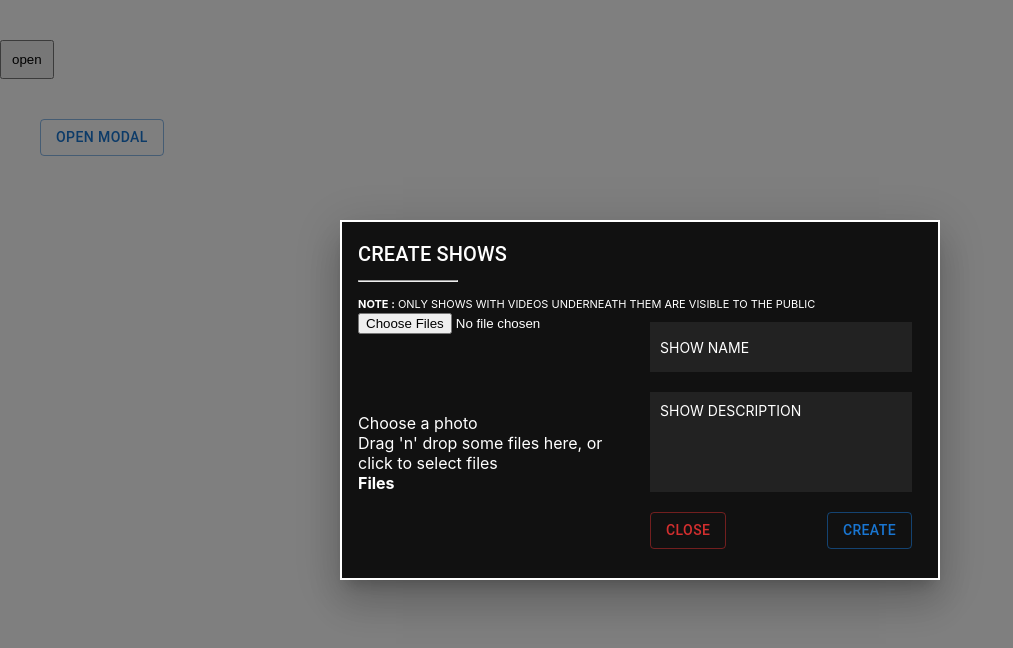
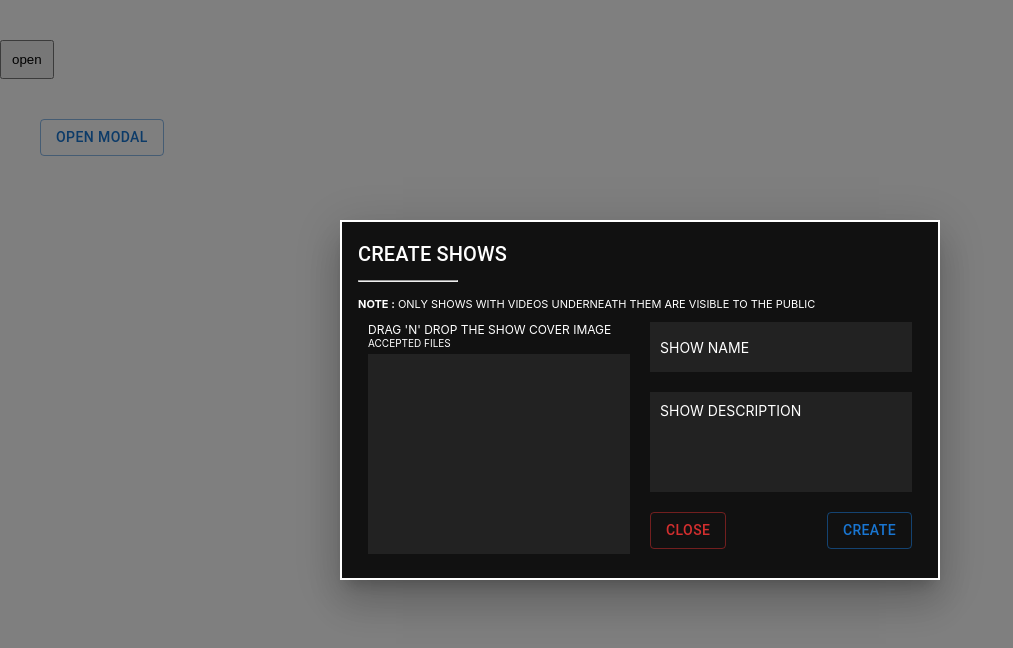
Before and after one commit to Schadrack10/Drag-and-Drop-modal, a Next.js app: page / in a window 1280 px wide. Both pictures are taken after a click on the button "OPEN MODAL". Shown: the top 648 px of the page, without its empty margins (0-1013 px from the left). Built offline with nearby package versions, Linux system fonts and the light colour scheme.

Commit message:
updating the modal

```diff
--- a/component/Basic.jsx
+++ b/component/Basic.jsx
@@ -42,34 +42,123 @@
 // export default Basic
 
 
-import React from 'react';
+// import React from 'react';
+// import {useDropzone} from 'react-dropzone';
+
+// function Basic(props) {
+//   const {acceptedFiles, getRootProps, getInputProps} = useDropzone({
+//     disabled: true
+//   });
+
+//   const files = acceptedFiles.map(file => (
+//     <li key={file.name}>
+//       {file.name} - {file.size} bytes
+//     </li>
+//   ));
+
+//   return (
+//     <section className="container">
+//       <div {...getRootProps({className: 'dropzone disabled'})}>
+//         <input {...getInputProps()} />
+//         <input {...getInputProps()} style={{height:"100px",background:"#222",background:"transparent"}}  />
+//         <label for="file">Choose a photo</label>
+//         <p>Drag 'n' drop some files here, or click to select files</p>
+//       </div>
+//       <aside>
+//         <h4>Files</h4>
+//         <ul>{files}</ul>
+//       </aside>
+//     </section>
+//   );
+// }
+
+// export default Basic
+
+import React, {useEffect, useState} from 'react';
 import {useDropzone} from 'react-dropzone';
 
-function Basic(props) {
-  const {acceptedFiles, getRootProps, getInputProps} = useDropzone({
-    disabled: true
+const thumbsContainer = {
+  display: 'flex',
+  flexDirection: 'column',
+  flexWrap: 'wrap',
+  marginTop: 5,
+  width:"100%",
+  height:"100%",
+
+};
+
+const thumb = {
+  display: 'inline-flex',
+  borderRadius: 2,
+  // border: '1px solid #eaeaea',
+  // marginBottom: 8,
+  marginRight: 8,
+  width: "100%",
+  height: "100%",
+  // padding: 4,
+  boxSizing: 'border-box',
+  // width:"100%"
+};
+
+const thumbInner = {
+  display: 'flex',
+  minWidth: 0,
+  width:"100%",
+  height:"100%"
+
+  // overflow: 'scroll'
+};
+
+const img = {
+  display: 'block',
+  width: '100%',
+  height: '100%',
+  objectFit:"cover"
+};
+
+
+function Previews(props) {
+  const [files, setFiles] = useState([]);
+  const {getRootProps, getInputProps} = useDropzone({
+    accept: 'image/*',
+    onDrop: acceptedFiles => {
+      setFiles(acceptedFiles.map(file => Object.assign(file, {
+        preview: URL.createObjectURL(file)
+      })));
+    }
   });
 
-  const files = acceptedFiles.map(file => (
-    <li key={file.name}>
-      {file.name} - {file.size} bytes
-    </li>
+  const thumbs = files.map(file => (
+    <div style={thumb} key={file.name}>
+      <div style={thumbInner}>
+        <img
+          src={file.preview}
+          style={img}
+        />
+      </div>
+    </div>
   ));
+
+  useEffect(() => {
+    // Make sure to revoke the data uris to avoid memory leaks
+    files.forEach(file => URL.revokeObjectURL(file.preview));
+  }, [files]);
 
   return (
     <section className="container">
-      <div {...getRootProps({className: 'dropzone disabled'})}>
+      <div {...getRootProps({className: 'dropzone'})}>
         <input {...getInputProps()} />
-        <input {...getInputProps()} style={{height:"100px",background:"#222",background:"transparent"}}  />
-        <label for="file">Choose a photo</label>
-        <p>Drag 'n' drop some files here, or click to select files</p>
+        <p style={{fontSize:"12px",textTransform:"uppercase"}}>Drag 'n' drop the show cover image</p>
+        <p style={{fontSize:"10px",textTransform:"uppercase"}}>Accepted files </p>
+        <div style={{height:"200px",width:"100%",background:"#222"}}>
+        <aside style={thumbsContainer}>
+        {thumbs}
+      </aside>
+        </div>
       </div>
-      <aside>
-        <h4>Files</h4>
-        <ul>{files}</ul>
-      </aside>
+
     </section>
   );
 }
 
-export default Basic
+export default Previews
--- a/component/Modal.jsx
+++ b/component/Modal.jsx
@@ -30,12 +30,13 @@ const style = {
 };
 
 export default function TransitionsModal() {
+   const [bool , setBool] = React.useState(false)
   const [open, setOpen] = React.useState(false);
   const handleOpen = () => setOpen(true);
   const handleClose = () => setOpen(false);
-
+  const handleCreate = ()=> setBool(true)
   return (
-    <div>
+    <div style={{height:"auto"}}>
       <Button variant="outlined" color="primary" sx={{margin:"0 40px"}} onClick={handleOpen}>Open modal</Button>
       <Modal
 
@@ -60,7 +61,7 @@ export default function TransitionsModal() {
             THE PUBLIC
             </Typography>
                <Box sx={{height:"250px",display:"flex"}}>
-               <Box style={{height:"100%",width:"50%"}}>
+               <Box style={{height:"100%",width:"50%",padding:"10px"}}>
                <Basic/>
                </Box>
                <Box style={{height:"100%",width:"50%",padding:"10px"}}>
@@ -88,7 +89,7 @@ export default function TransitionsModal() {
               <Button
                variant="outlined"
                 sx={{ '&:hover':{ background:"blue",color:"white" }}}
-                onClick={handleClose}
+                onClick={handleCreate}
               >
                 create
               </Button>
--- a/component/Popup.jsx
+++ b/component/Popup.jsx
@@ -16,6 +16,10 @@ const Popup = () => {
     console.log("cliked button");
     setBool(true);
   };
+   const title = {
+       color:"red",
+       fontSize:"10px"
+   }
 
 
   return (
@@ -46,7 +50,7 @@ const Popup = () => {
         >
           <h3 style={{ fontSize: "20px" }}>CREATE SHOWS</h3>
           <hr style={{ width: "100px", margin: "10px 0" }} />
-          <p style={{ fontSize: "13px", margin: "10px 0" }}>
+          <p style={title }>
             <b>NOTE :</b> ONLY SHOWS WITH VIDEOS UNDERNEATH THEM ARE VISIBLE TO
             THE PUBLIC
           </p>
```
